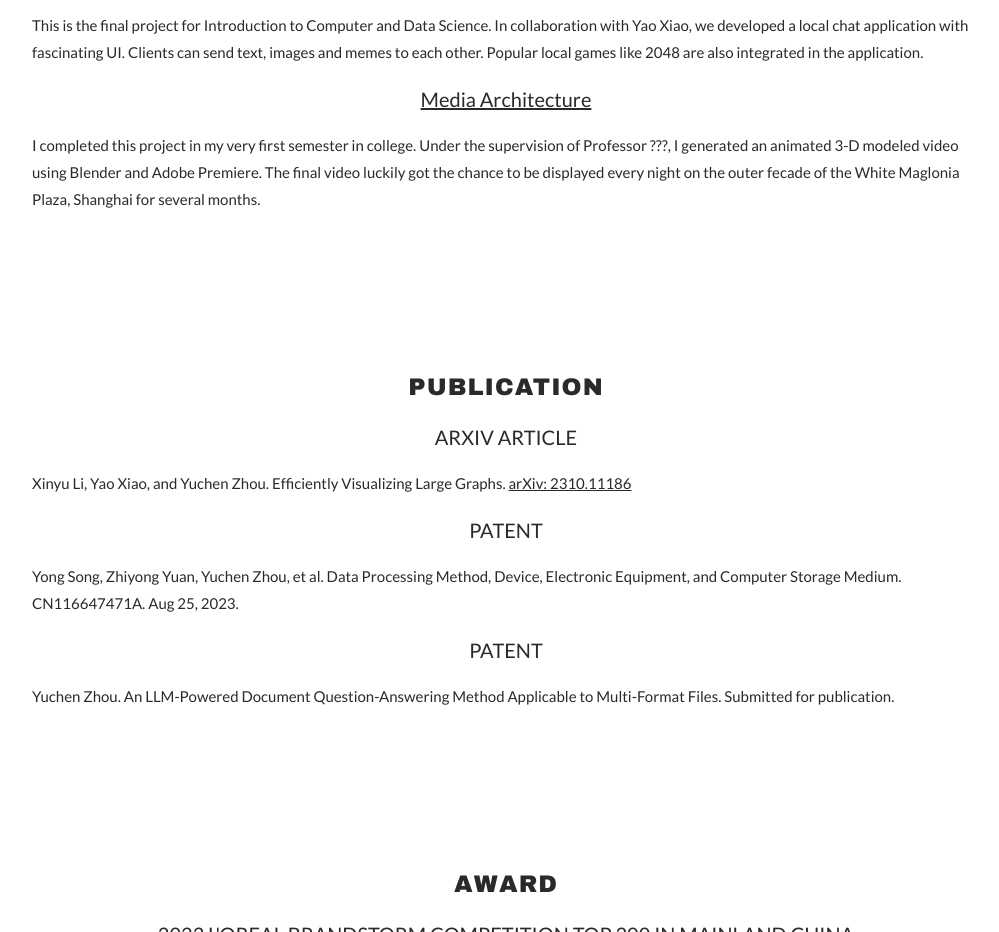
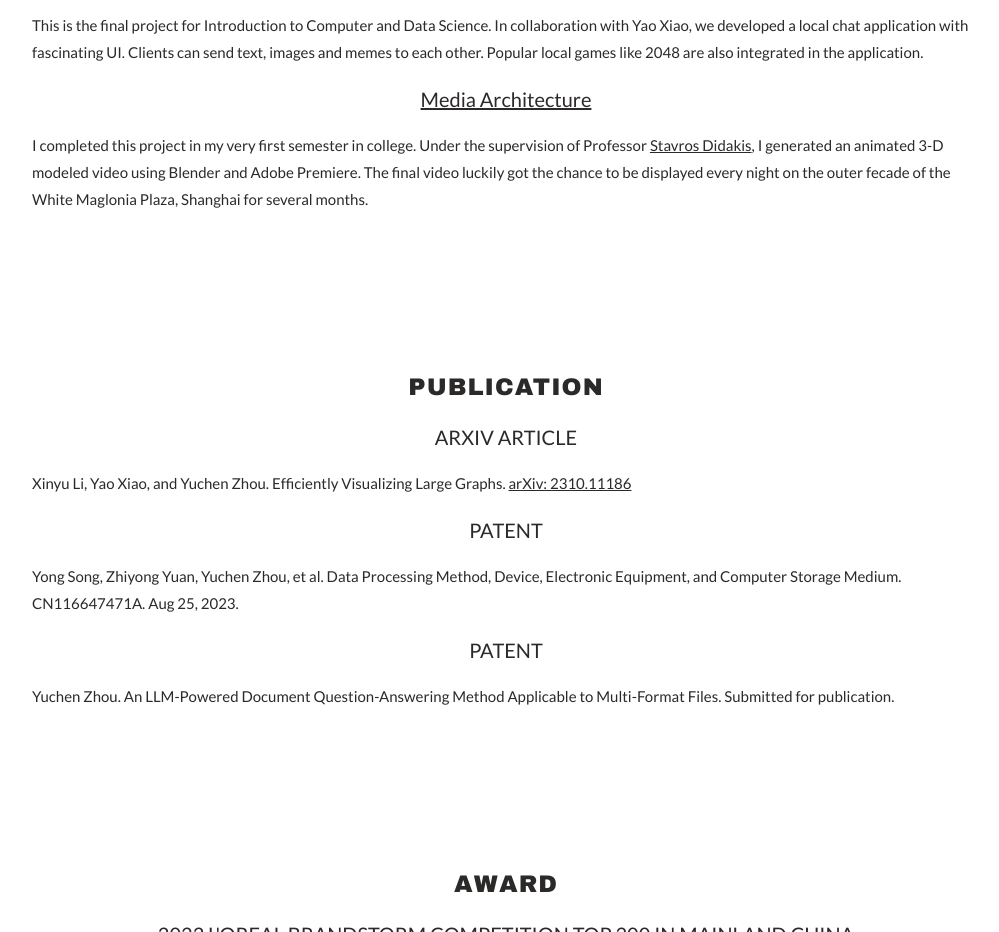
Before and after one commit to ROMEEZHOU/ROMEEZHOU.github.io, a plain HTML site: page index.html in a window 1280 px wide. Shown: the part 3744-4676 px from the top of the page, without its empty margins (134-1133 px from the left). Drawn offline with nearby package versions, Linux system fonts and the light colour scheme.

Commit message:
add media architecture professor

```diff
--- a/index.html
+++ b/index.html
@@ -190,7 +190,7 @@ body, html {
   <p>This is the final project for Introduction to Computer and Data Science. In collaboration with Yao Xiao, we developed a local chat application with fascinating UI. Clients can send text, images and memes to each other. Popular local games like 2048 are also integrated in the application.</p>
 
   <h4 class="w3-center"><a href="https://shanghai.nyu.edu/news/students-light-shanghai-skyline" >Media Architecture</a><br></h4>
-  <p>I completed this project in my very first semester in college. Under the supervision of Professor ???, I generated an animated 3-D modeled video using Blender and Adobe Premiere. The final video luckily got the chance to be displayed every night on the outer fecade of the White Maglonia Plaza, Shanghai for several months. </p>
+  <p>I completed this project in my very first semester in college. Under the supervision of Professor <a href="https://shanghai.nyu.edu/academics/faculty/directory/stavros-didakis" >Stavros Didakis</a>, I generated an animated 3-D modeled video using Blender and Adobe Premiere. The final video luckily got the chance to be displayed every night on the outer fecade of the White Maglonia Plaza, Shanghai for several months. </p>
 </div>
 
 <!-- Container (Publication Section) -->
```
